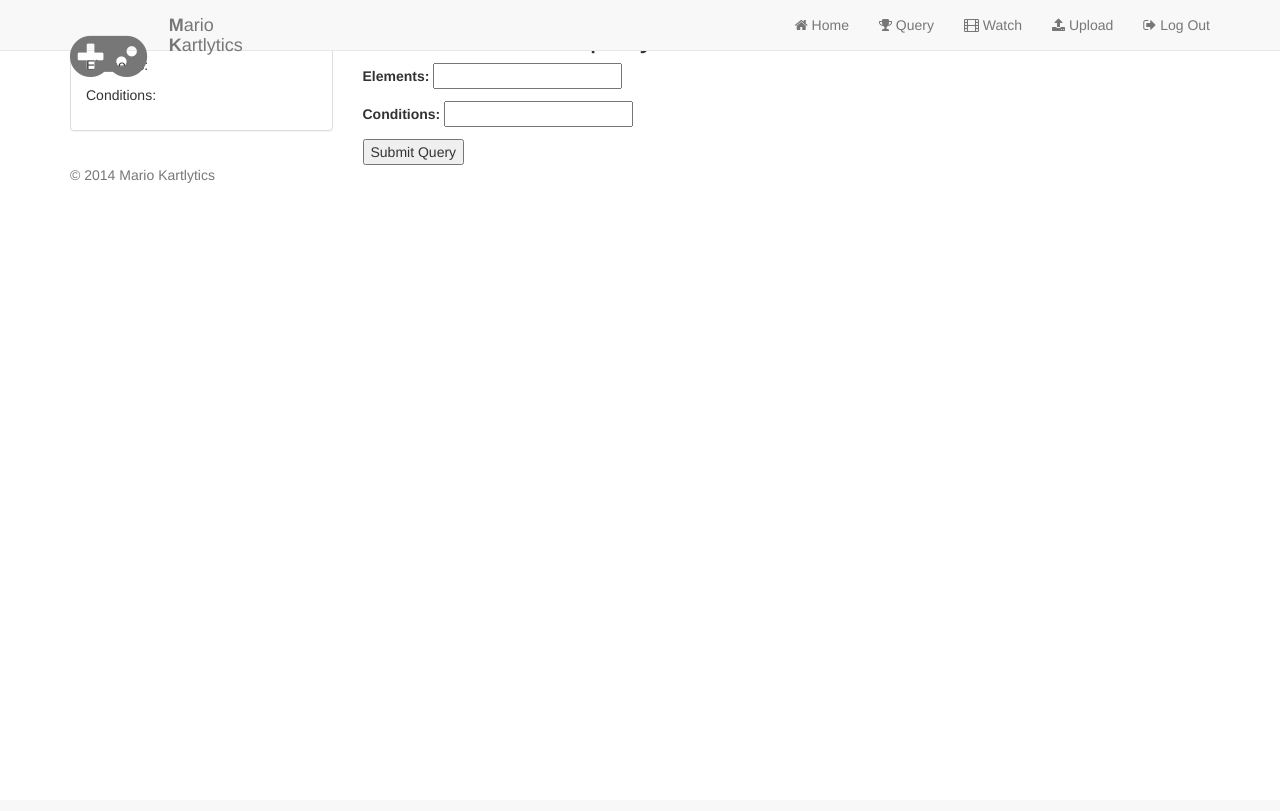
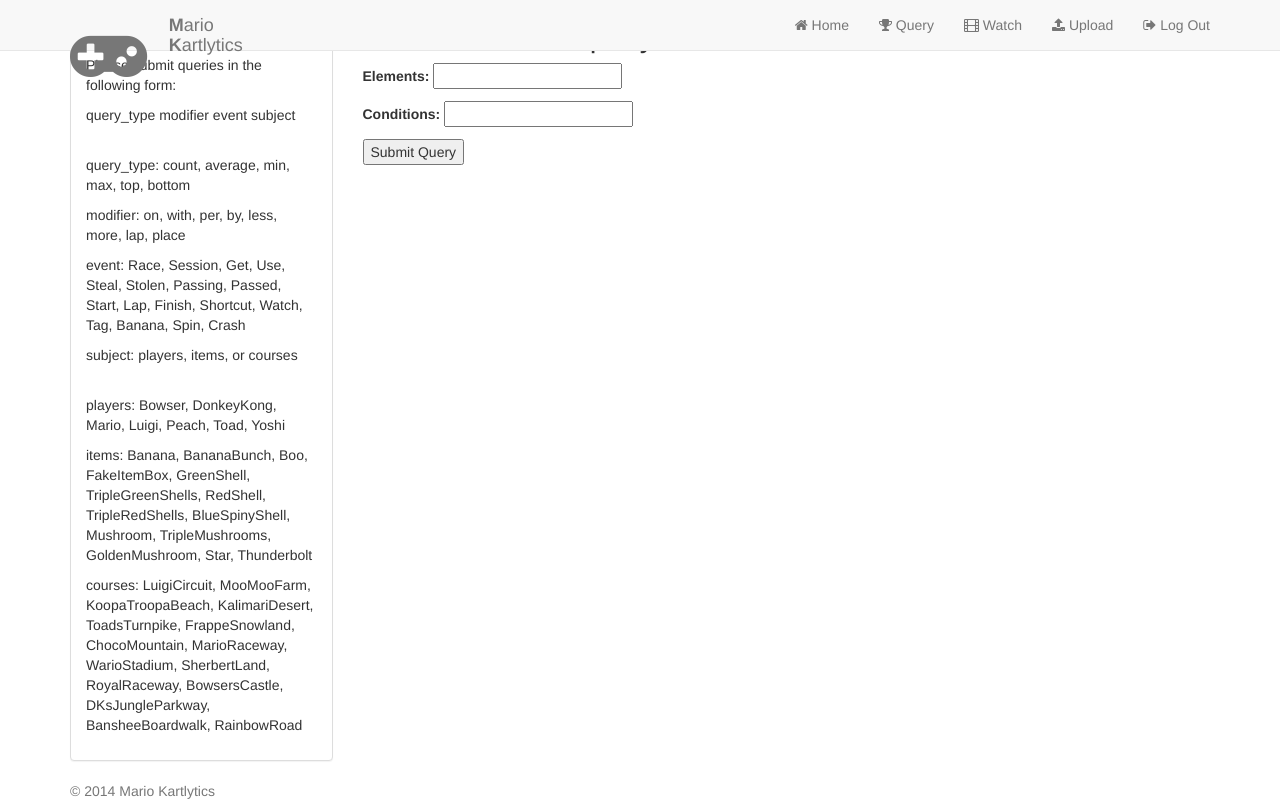
Before and after one commit to kartyboyz/n64-website, a Django app: page /query/ in a window 1280 px wide. Before the commit the page ends 183 px from the top, so only its background shows below. Run offline with Django 3.2, Linux system fonts and the light colour scheme; some libraries are stand-ins or nearby versions.

Commit message:
added query language description

```diff
--- a/n64/templates/query.html
+++ b/n64/templates/query.html
@@ -8,41 +8,45 @@
             <div class="col-md-3 sidebar">
                 <div class="panel panel-default" >
                     <div class="panel-heading">
-                        <h3 class="panel-title">Query language:</h3>
+                        <h3 class="panel-title">Query help:</h3>
                     </div>
                     <div class="panel-body">
-                        <p>Elements:</br>
-                        <p>Conditions:</br>
+                        <p>Please submit queries in the following form: </br>
+                        <p>query_type modifier event subject</br></br>
+                        <p>query_type: count, average, min, max, top, bottom</br>
+                        <p>modifier: on, with, per, by, less, more, lap, place</br>
+                        <p>event: Race, Session, Get, Use, Steal, Stolen, Passing, Passed, Start, Lap, Finish, Shortcut, Watch, Tag, Banana, Spin, Crash</br>
+                        <p>subject: players, items, or courses</br></br>
+                        <p>players: Bowser, DonkeyKong, Mario, Luigi, Peach, Toad, Yoshi</br>
+                        <p>items: Banana, BananaBunch, Boo, FakeItemBox, GreenShell, TripleGreenShells,
+                                  RedShell, TripleRedShells, BlueSpinyShell, Mushroom, TripleMushrooms,
+                                  GoldenMushroom, Star, Thunderbolt</br>
+                        <p>courses: LuigiCircuit, MooMooFarm, KoopaTroopaBeach, KalimariDesert, ToadsTurnpike,
+                                    FrappeSnowland, ChocoMountain, MarioRaceway, WarioStadium, SherbertLand,
+                                    RoyalRaceway, BowsersCastle, DKsJungleParkway, BansheeBoardwalk, RainbowRoad</br>
+
                     </div>
                 </div>
             </div>
-            {% if test %}
-                TEST!! Form submitted!
-            {% endif %}
-
             {% if result_table %}
             <div class="col-md-7 content">
-                TEST!! Form submitted!
+                {% if result_table.message %}
+                    {{ result_table.message }}
+                {% endif %}
+                <h2><i class="fa fa-trophy"></i> Last Query:</h2>
+                {{ result_table.query }}
                 <h2><i class="fa fa-trophy"></i> Results:</h2>
-                {% for row in result_table %}
-                <table>
-                    {{ row }}
-                </table>
-                {% endfor %}
+                {{ result_table.result }}
             </div>
             <div class="col-md-9 content">
-                <h2><i class="fa fa-cloud"></i> Please enter another query: </h2>
-                <form id="query_form" method="post" action="//">
+                <h2><i class="fa fa-cloud"></i> Please enter query: </h2>
+                <form id="query_form" method="post" action="/query/">
                     {% csrf_token %}
                     {% for hidden in form.hidden_fields %}
                         {{ hidden }}
                     {% endfor %}
 
-                    {% for field in form.visible_fields %}
-                        {{ field.errors }}
-                        {{ field.help_text}}
-                        {{ field }}
-                    {% endfor %}
+                    {{ form.as_p }}
                     <input type="submit" name="submit" value="Submit Query" />
                 </form>
             </div>
```
